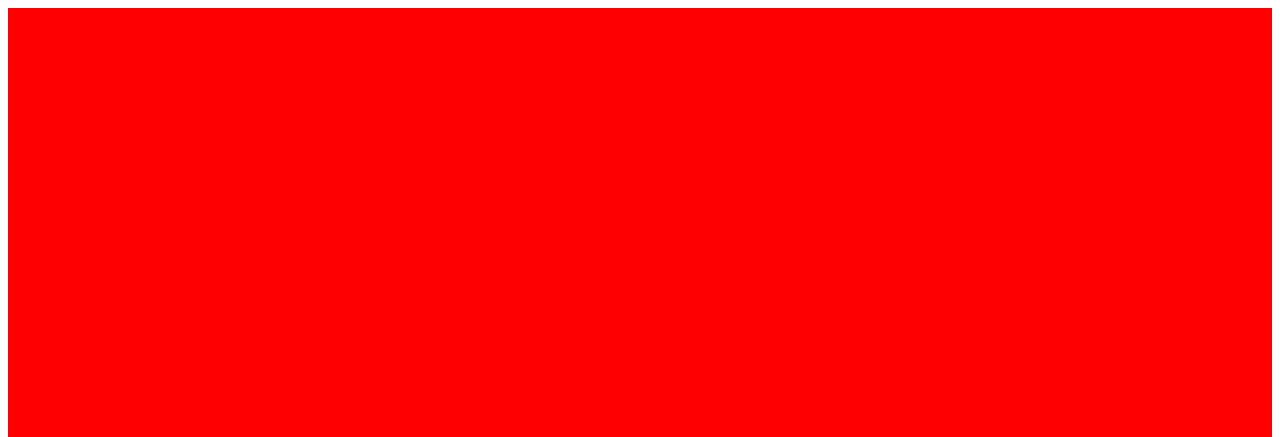
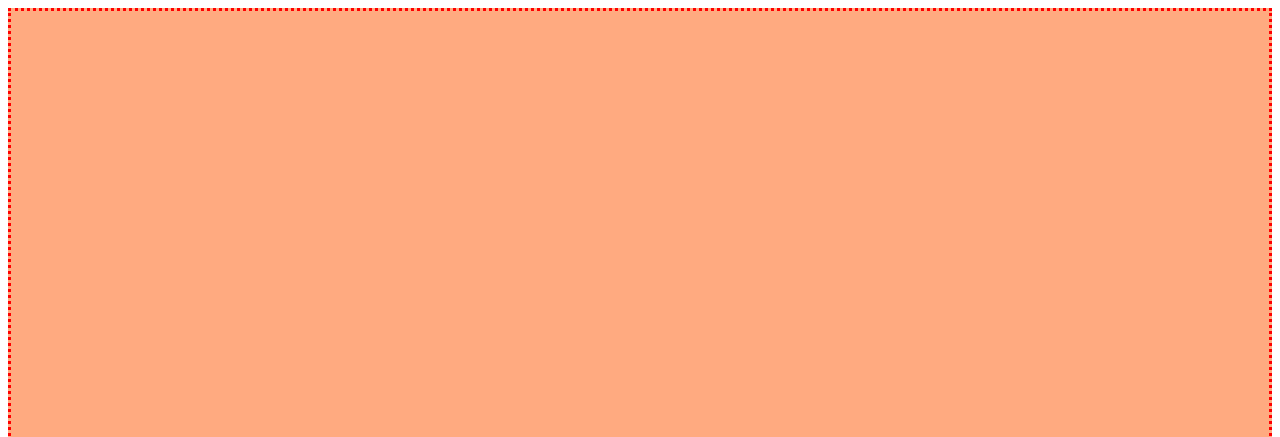
Before and after one commit to thuy-n3/color-clock-hw, a plain HTML site: page index.html in a window 1280 px wide. Shown: the top 437 px of the page. Drawn offline with Linux system fonts and the light colour scheme.

Commit message:
color change with working clock

```diff
--- a/js/script.js
+++ b/js/script.js
@@ -1,36 +1,18 @@
 
-// var clockDiv = document.querySelector('#clock')
-
-
-// // $(document).ready(function(){
-// // 	// function clockDisplay(){
-// 		var currentTime = new Date();
-
-// 			var dateObj2String = currentTime.toTimeString()
-// 			console.log(dateObj2String)
-
-// 		var hours = currentTime.getHours();
-// 		var minutes = currentTime.getMinutes();
-// 		var seconds = currentTime.getSeconds();
-// 		console.log(currentTime)
-
-// 		// var clockDiv = document.querySelector('#clock')
-
-// 		clockDiv.innerHTML = hours + ":" + minutes + ":" + seconds
-// 	// }
-
-// 	// displayTime();
-
-// // });
 
 var clockDisplay_el = document.querySelector('#clock')
 
 var container_el = document.querySelector('.container')
 
-container_el.style.backgroundColor = "red"; //set background color background red
+// container_el.style.backgroundColor = "red"; //set background color background red
+
+var hexColor_el = document.querySelector('#hexColor')
+
+
+setInterval(function(){
 
 var containerStyle = window.getComputedStyle(container_el).getPropertyValue("background-color");
-console.log(containerStyle)
+// console.log(containerStyle)
 
 var currentTime = new Date();
 
@@ -45,7 +27,40 @@ var seconds = currentTime.getSeconds();
 
 clockDisplay_el.innerHTML = hours + ":" + minutes + ":" + seconds
 
+// hexColor_el.innerHTML = redRgb + ":" + greenRgb + ":" + blueRgb
+
+
+
+// will have to separate the hex color into section like above and selecting the hexColor id
+
 // console.log(clockDisplay_el.innerHTML)
 
-console.log([container_el])
-console.log(container_el)
+// console.log([container_el])
+// console.log(container_el)
+
+var r = Math.round(hours/60*255)
+var g = Math.round(minutes/60*255)
+var b = Math.round(seconds/60*255)
+
+container_el.style.backgroundColor = "rgb(255,"+ g + "," + b +")";
+},1000)
+
+var changeHex
+
+//convert number to hexa decimals
+
+// var hexColorDisplay =
+
+// var hours = Math.round(hours/60*255)
+// var minutes = Math.round(minutes/60*255)
+// var seconds = Math.round(seconds/60*225)
+
+// var redRgb = (hours/60*255).toString(16)
+// var greenRgb = (minutes/60*255).toString(16)
+// var blueRgb = (seconds/60*255).toString(16)
+
+// console.log(redRgb)
+
+
+
+// hexColor_el.style.backgrounColor = ""
--- a/styles/styles.css
+++ b/styles/styles.css
@@ -23,9 +23,9 @@
 	border: 3px dotted black;
 }*/
 
-.container{
-	max-width: 100%;
-	height:720px;
+.container{/*
+	max-width: 100%;*/
+	height:100vh;
 	/*background: radial-gradient(circle, #DFD8C2, black);*/
 	background-color: #DFD8C2;
 	border: 3px dotted red;
```
